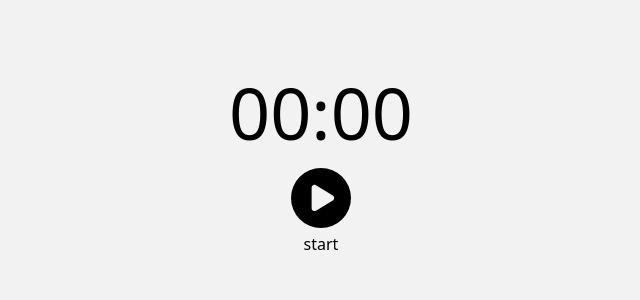
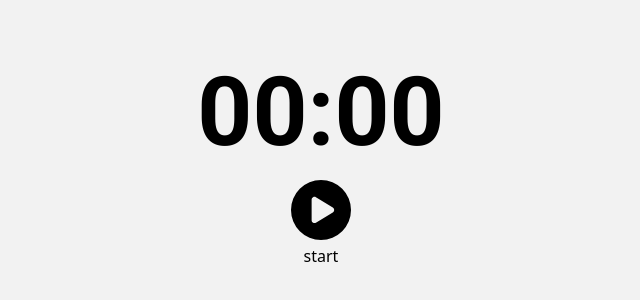
Before and after one commit to rey-soleil/things-take-time, a Next.js app: page / in a window 1280 px wide. Shown: the part 222-522 px from the top of the page, without its empty margins (319-959 px from the left). Built offline with nearby package versions, Linux system fonts and the light colour scheme.

Commit message:
feat(timeline): add Timeline component

```diff
--- a/components/Stopwatch.tsx
+++ b/components/Stopwatch.tsx
@@ -1,24 +1,10 @@
-/* eslint-disable react-hooks/exhaustive-deps */
-import { useEffect, useState } from "react";
 import { formatAsHHMMSS } from "utils/time";
 
-export default function Stopwatch({
-  startTime,
-  setIntervalId,
-}: {
-  startTime: number | undefined;
-  setIntervalId: (intervalId: NodeJS.Timer) => void;
-}) {
-  const [milliseconds, setMilliseconds] = useState(0);
-
-  useEffect(() => {
-    if (!startTime) return;
-    const intervalId = setInterval(() => {
-      setMilliseconds(Date.now() - startTime);
-    }, 1000);
-    setIntervalId(intervalId);
-  }, [startTime]);
-
+export default function Stopwatch({ milliseconds }: { milliseconds: number }) {
   // TODO: add style
-  return <div className="text-7xl">{formatAsHHMMSS(milliseconds)}</div>;
+  return (
+    <div className="font-mono text-8xl font-medium">
+      {formatAsHHMMSS(milliseconds)}
+    </div>
+  );
 }
--- /dev/null
+++ b/components/Timeline.tsx
@@ -0,0 +1,15 @@
+/**
+ * Timeline is a vertical bar with a height equal to the seconds since the task
+ * started. Longer term, I'd like it to contain all recently logged events.
+ */
+export default function Timeline({ milliseconds }: { milliseconds: number }) {
+  // TODO: add a tooltip with event name and duration
+  return (
+    <div className="absolute bottom-1/2 left-0">
+      <div
+        className="w-5 bg-green-500"
+        style={{ height: `${milliseconds / 1000}px` }}
+      ></div>
+    </div>
+  );
+}
--- a/src/app/page.tsx
+++ b/src/app/page.tsx
@@ -2,10 +2,12 @@
 
 import ControlCenter from "components/ControlCenter";
 import Stopwatch from "components/Stopwatch";
-import { useState } from "react";
+import Timeline from "components/Timeline";
+import { useEffect, useState } from "react";
 
 export default function Home() {
   const [startTime, setStartTime] = useState<number | undefined>();
+  const [milliseconds, setMilliseconds] = useState(0);
   const [endTime, setEndTime] = useState<number | undefined>();
   const [intervalId, setIntervalId] = useState<NodeJS.Timer | null>();
 
@@ -15,15 +17,27 @@ export default function Home() {
 
   function stopStopwatch() {
     setStartTime(undefined);
+    setMilliseconds(0);
     setEndTime(Date.now());
     clearInterval(intervalId!);
     setIntervalId(null);
   }
 
+  // When startTime is set, create an interval to update milliseconds every
+  // second
+  useEffect(() => {
+    if (!startTime) return;
+    const intervalId = setInterval(() => {
+      setMilliseconds(Date.now() - startTime);
+    }, 1000);
+    setIntervalId(intervalId);
+  }, [startTime]);
+
   // TODO: save #F2F2F2 as a CSS variable
   return (
     <main className="flex h-screen w-screen flex-col items-center justify-center bg-[#F2F2F2]">
-      <Stopwatch startTime={startTime} setIntervalId={setIntervalId} />
+      <Timeline milliseconds={milliseconds} />
+      <Stopwatch milliseconds={milliseconds} />
       <ControlCenter
         startTime={startTime}
         startStopwatch={startStopwatch}
```
